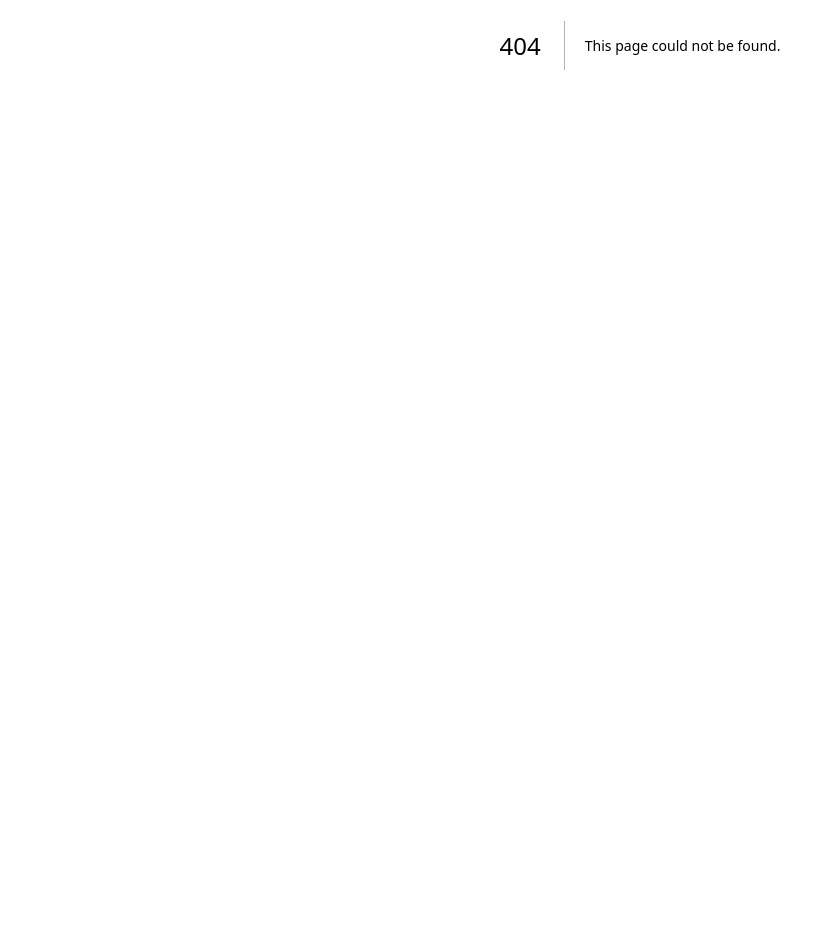
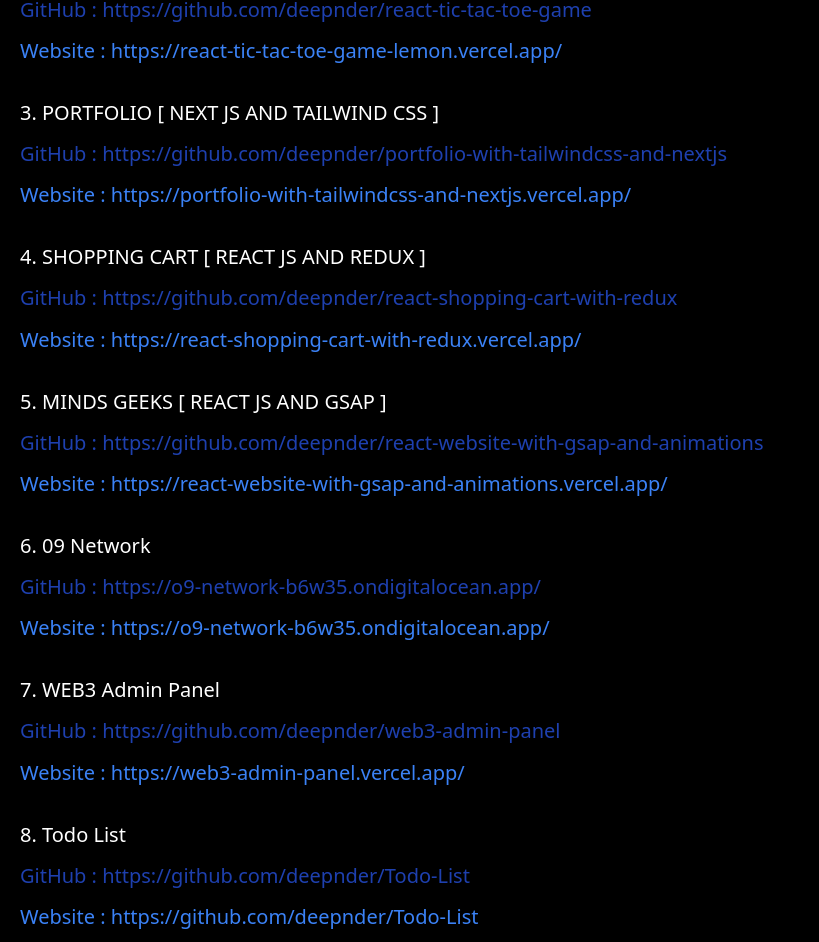
Before and after one commit to deepnder/portfolio-with-tailwindcss-and-nextjs, a Next.js app: page /portfolio in a window 1280 px wide. Before the commit this address had no page. Shown: the part 355-1297 px from the top of the page, without its empty margins (0-819 px from the left). Before the commit the page ends 800 px from the top, so only its background shows below. Built offline with nearby package versions, Linux system fonts and the light colour scheme.

Commit message:
first commit

```diff
--- a/components/About.js
+++ b/components/About.js
@@ -6,21 +6,22 @@
 import { TbPacman } from "react-icons/tb";
 import { IoLocationOutline } from "react-icons/io5";
 import Image from "next/image";
-import secondHoveredImage from "../components/Images/secondHoverdImage.png";
+import about from "../components/Images/about.jpeg";
 import Button from "./Button";
+import Link from "next/link";
 
 export default function About() {
   return (
     <>
-      <section className="container mx-auto py-10 px-4">
+      <section className="container mx-auto py-10 px-4" id="about">
         <Headings title="About Me" />
-        <div className="grid grid-cols-1 md:grid-cols-2 gap-[60px]">
+        <div className="grid grid-cols-1 md:grid-cols-2 gap-[60px] place-items-center">
           <div>
             {/* <img src="/components/Images/secondHoverdImage.png" className='w-[400px]' alt="" /> */}
-            <Image className="w-[400px] h-[234px]" alt="main-image" src={secondHoveredImage} />
+            <Image className="w-[400px] h-[234px]" alt="main-image" src={about} />
           </div>
           <div>
-            <div className="flex items-center justify-between w-[300px] ">
+            <div className="flex items-center justify-between w-[380px] ">
               <div className="flex flex-col gap-6">
                 <div className="flex gap-4 items-center font-medium">
                   <AiOutlineGift className="text-[#ff4d41] text-[22px]" />{" "}
@@ -30,7 +31,7 @@
                   <FiBookOpen className="text-[#ff4d41] text-[22px]" /> Study
                 </div>
                 <div className="flex gap-4 items-center font-medium">
-                  <BsGlobe2 className="text-[#ff4d41] text-[22px]" /> Website
+                  <BsGlobe2 className="text-[#ff4d41] text-[22px]" />My Websites
                 </div>
                 <div className="flex gap-4 items-center font-medium">
                   <TbPacman className="text-[#ff4d41] text-[22px]" /> Interest
@@ -50,7 +51,7 @@
               <div className="flex flex-col gap-6 text-gray-600">
                 <div>03.12.2003</div>
                 <div>University of hanumangarh</div>
-                <div>www.dummy.com</div>
+                <div><Link href="/portfolio">www.portolio.com</Link> </div>
                 <div>Reading , Blogging</div>
                 <div>Hisar,Haryana</div>
               </div>
--- a/components/Contact.js
+++ b/components/Contact.js
@@ -4,7 +4,7 @@
 export default function Contact() {
   return (
     <>
-    <div className="container mx-auto py-10 px-4">
+    <div className="container mx-auto py-10 px-4" id='contact'>
         <Headings title="Contact Us"/>
         <form action="" className='flex flex-col gap-8'>
             <div className="grid grid-cols-1 md:grid-cols-2 gap-8">
--- a/components/Navbar.js
+++ b/components/Navbar.js
@@ -13,19 +13,19 @@
             <Link href='/'>
                 <p className="hover:text-[#ff4D41]">Home</p>
             </Link>
-            <Link href='/about'>
+            <Link href='#about'>
                 <p className="hover:text-[#ff4D41]">About</p>
             </Link>    <Link href='/portfolio'>
                 <p className="hover:text-[#ff4D41]">Portfolio</p>
-            </Link>    <Link href='/blog'>
+            </Link>    <Link href='#blog'>
                 <p className="hover:text-[#ff4D41]">Blog</p>
-            </Link>    <Link href='/contact'>
+            </Link>    <Link href='#contact'>
                 <p className="hover:text-[#ff4D41]">
                     Contact
                 </p>
             </Link>
           </div>
-          <a href="#" className="hidden md:flex border-[#ff4D41] rounded-[5px] px-4 py-1 text-[#ff4D41] items-center gap-2 hover
+          <a href="#" className="invisible border-[#ff4D41] rounded-[5px] px-4 py-1 text-[#ff4D41] items-center gap-2 hover
            hover:text-white hover:bg-[#ff4d41] transition duration-200  ">Download CV</a>
 
           <div className="md:hidden text-[24px]" onClick={toggleNavbar}>
--- a/components/WhatIDo.js
+++ b/components/WhatIDo.js
@@ -5,7 +5,7 @@
 export default function WhatIDo() {
   return (
    <>
-   <section className='container mx-auto py-10 px-4' >
+   <section className='container mx-auto py-10 px-4' id='blog' >
 <Headings title="What I do"/>
 <div className="grid grid-cols-1 md:grid-cols-3 gap-6">
     <div className="shadow-lg flex flex-col gap-4 px-8 py-10 bg-[#ff4d41] text-white ">
@@ -15,11 +15,11 @@
     </div>
     <div className="shadow-lg flex flex-col gap-4 px-8 py-10 bg-[#ff4d41] text-white ">
         <RiLightbulbFlashLine className='text-[28px]'/>
-        <h2 className='font-medium text-[20px]'>Creative Designs</h2>
+        <h2 className='font-medium text-[20px]'>Creative Animations</h2>
         <p >Lorem ipsum dolor, sit amet consectetur adipisicing elit. Quisquam perferendis corporis nisi ipsum reiciendis ex aliquam adipisci placeat hic porro dolores explicabo, dolore, officiis maiores assumenda, expedita sequi libero et.</p>
     </div> <div className="shadow-lg flex flex-col gap-4 px-8 py-10 bg-[#ff4d41] text-white ">
         <RiLightbulbFlashLine className='text-[28px]'/>
-        <h2 className='font-medium text-[20px]'>Creative Designs</h2>
+        <h2 className='font-medium text-[20px]'>Logic building</h2>
         <p >Lorem ipsum dolor, sit amet consectetur adipisicing elit. Quisquam perferendis corporis nisi ipsum reiciendis ex aliquam adipisci placeat hic porro dolores explicabo, dolore, officiis maiores assumenda, expedita sequi libero et.</p>
     </div>
 </div>
--- a/pages/index.js
+++ b/pages/index.js
@@ -26,7 +26,7 @@
  <Hero/>
  <About/>
  <WhatIDo/>
- <Skills/>
+ <Skills />
  <Contact/>
  <Footer/>
  </>
--- /dev/null
+++ b/pages/portfolio.js
@@ -0,0 +1,76 @@
+import React from 'react'
+import Link from 'next/link'
+
+export default function Portfolio() {
+
+const projectData=[
+  {
+    id:1,
+    projectName:"18 Candleriggs",
+    github:"https://18candleriggs.com/",
+    website:"https://18candleriggs.com/"
+  },
+  {
+    id:2,
+    projectName:"TIC TAC TOE GAME [ REACT JS ]",
+    github:"https://github.com/deepnder/react-tic-tac-toe-game",
+    website:"https://react-tic-tac-toe-game-lemon.vercel.app/"
+  },
+  {
+    id:3,
+    projectName:"PORTFOLIO [ NEXT JS AND TAILWIND CSS ]",
+    github:"https://github.com/deepnder/portfolio-with-tailwindcss-and-nextjs",
+    website:"https://portfolio-with-tailwindcss-and-nextjs.vercel.app/"
+  },
+  {
+    id:4,
+    projectName:"SHOPPING CART [ REACT JS AND REDUX ]",
+    github:"https://github.com/deepnder/react-shopping-cart-with-redux",
+    website:"https://react-shopping-cart-with-redux.vercel.app/"
+  },
+  {
+    id:5,
+    projectName:"MINDS GEEKS [ REACT JS AND GSAP ]",
+    github:"https://github.com/deepnder/react-website-with-gsap-and-animations",
+    website:"https://react-website-with-gsap-and-animations.vercel.app/"
+  },
+  {
+    id:6,
+    projectName:"09 Network",
+    github:"https://o9-network-b6w35.ondigitalocean.app/",
+    website:"https://o9-network-b6w35.ondigitalocean.app/"
+  },
+  {
+    id:7,
+    projectName:"WEB3 Admin Panel",
+    github:"https://github.com/deepnder/web3-admin-panel",
+    website:"https://web3-admin-panel.vercel.app/"
+  },
+  {
+    id:8,
+    projectName:"Todo List",
+    github:"https://github.com/deepnder/Todo-List",
+    website:"https://github.com/deepnder/Todo-List"
+  },
+]
+
+  return (
+   <>
+<div className="bg-[#000000] h-[200vh]">
+  <h1 className='text-white font-semibold text-[2rem] font-serif text-center pt-5'>Here my list of all projects</h1>
+
+  <div className="flex flex-col justify-center px-5 pt-[6rem]">
+    {projectData.map((items)=>
+     <div className="flex flex-col gap-[0.7rem] pb-8">
+     <h2 className='text-white text-[20px]'>{items.id}. {items.projectName}</h2>
+     <p className='text-blue-800 text-[20px]' >GitHub : <Link href={items.github}> {items.github}</Link></p>
+     <p className='text-blue-500 text-[20px]'>Website : <Link href={items.website}>{items.website} </Link> </p>
+    </div>
+    )}
+
+  </div>
+</div>
+
+   </>
+  )
+}
```
Also changed, not shown: components/Images/about.jpeg (added).
